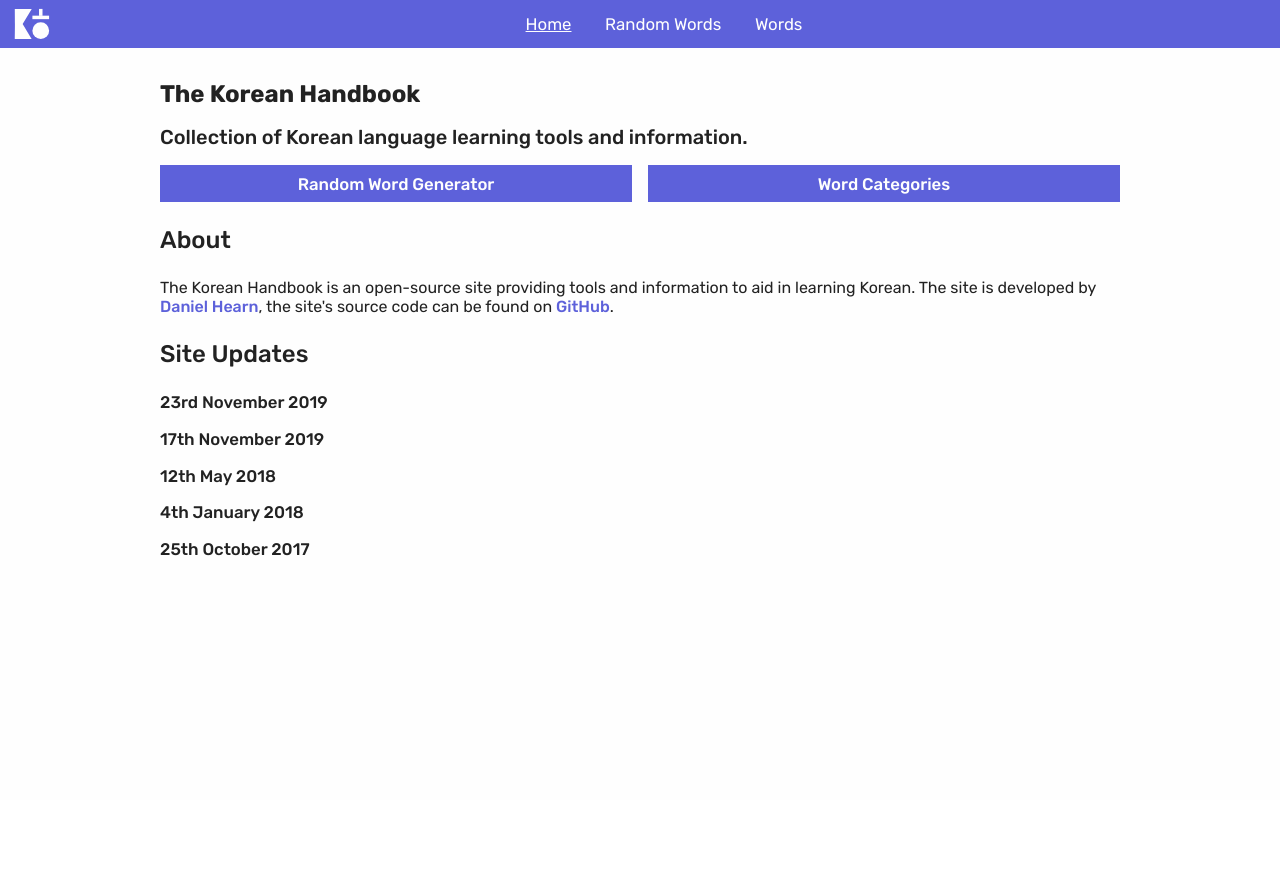
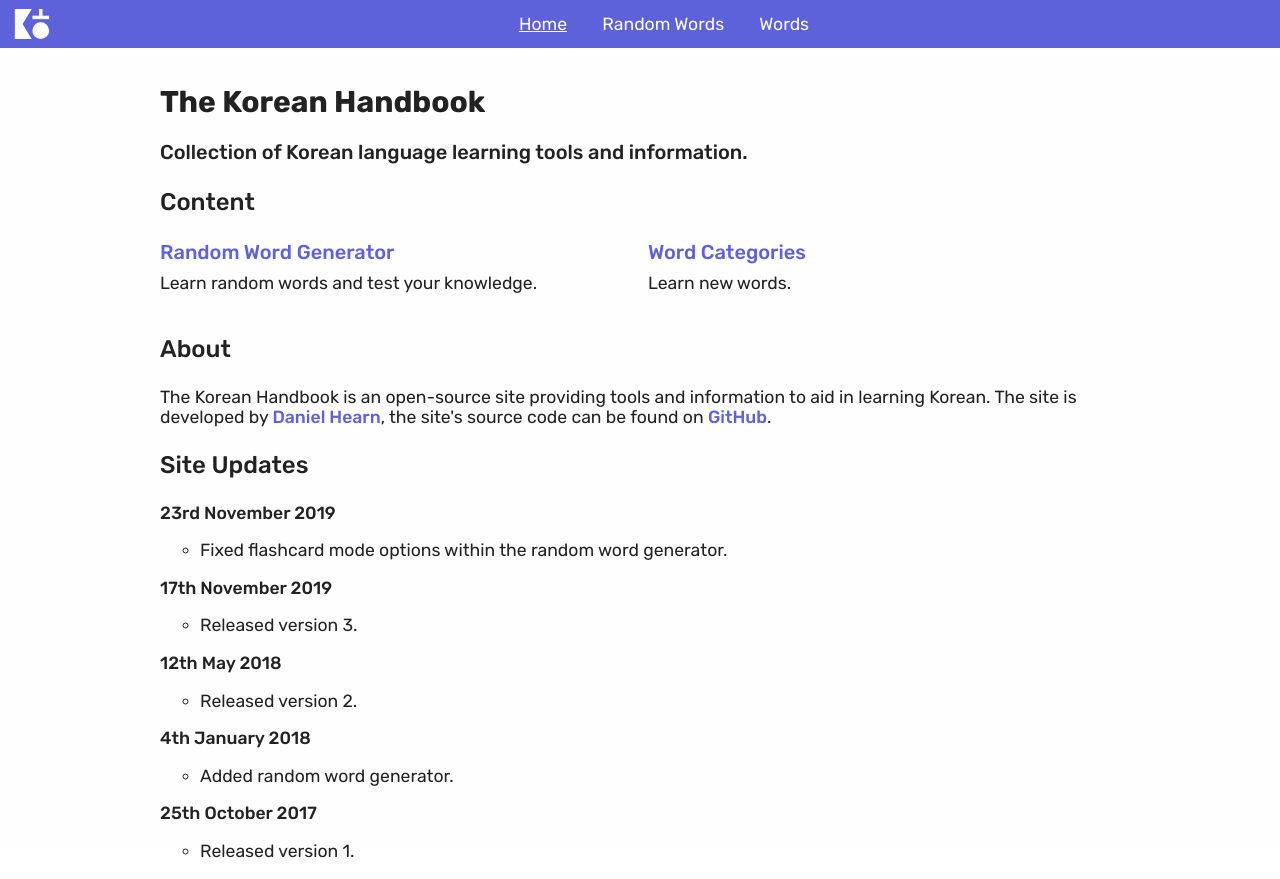
Before and after one commit to DanielHearn/korean-handbook, a Vue app in the folder korean-handbook/: page / in a window 1280 px wide. Before the commit the page ends 800 px from the top, so only its background shows below. Built offline with nearby package versions, Linux system fonts and the light colour scheme.

Commit message:
Improve styling and home page

```diff
--- a/korean-handbook/src/components/App/App.scss
+++ b/korean-handbook/src/components/App/App.scss
@@ -126,7 +126,7 @@ body {
   }
   .intro {
     h1 {
-      font-size: $l-size;
+      font-size: $l-size*1.25;
       font-weight: $bold-weight;
     }
     h2 {
@@ -137,34 +137,31 @@ body {
   .intro-links {
     display: flex;
     flex: 1 auto;
-    ul {
     margin: 0;
     list-style: none;
     padding: 0;
     display: grid;
     grid-template-columns: repeat(2, 1fr);
     grid-gap: 1em;
-      width: 100%;
-      li {
-        display: flex;
-        flex: 1 auto;
-        justify-content: center;
+    .intro-link {
       &:hover {
-          a {
         text-decoration: underline;
       }
+      a {
+        text-decoration: none;
       }
-        a {
-          display: flex;
-          flex: 1 auto;
-          justify-content: center;
-          color: $white;
+      .link-main {
+        font-size: $m-size;
+        font-weight: $medium-weight;
+        color: $accent;
+        margin: 0;
+      }
+      .link-description {
+        font-size: $s-size;
+        font-weight: $regular-weight;
         text-decoration: none;
-          padding: 0.5em;
-          font-size: $s-size;
-          font-weight: $medium-weight;
-          background: $accent;
-        }
+        color: $darker;
+        margin-top: 0.5em;
       }
     }
   }
@@ -313,7 +310,7 @@ button {
   flex-direction: column;
   margin: 0.5em 0;
   padding: 0.5em;
-  background: $light-grey;
+  background: $off-white;
   button {
     margin-right: 0.5em;
   }
@@ -328,7 +325,7 @@ button {
   color: $accent;
   font-weight: $medium-weight;
   &:hover, &:visited {
-    text-decoration: none;
+    text-decoration: underline;
     color: $accent;
   }
 }
@@ -379,6 +376,10 @@ button {
 .sub-heading {
   font-size: $m-size;
   font-weight: $medium-weight;
+}
+
+.text {
+  font-size: $s-size;
 }
 
 .search-list {
@@ -440,12 +441,13 @@ button {
 }
 
 @media screen and (max-width: 40em) {
+  .text {
+    font-size: 1.05em;
+  }
   .main {
     flex-direction: column;
     .intro-links {
-      ul {
       grid-template-columns: repeat(1, 1fr);
-      }
     }
     .page-header {
       padding: 1em;
--- a/korean-handbook/src/components/RandomWordGenerator/RandomWordGenerator.scss
+++ b/korean-handbook/src/components/RandomWordGenerator/RandomWordGenerator.scss
@@ -2,7 +2,7 @@
 
 .flashcards {
   .flashcard {
-    background: $light-grey;
+    background: $off-white;
     padding: 0.5em;
   }
 }
--- a/korean-handbook/src/components/RandomWordGenerator/RandomWordGenerator.vue
+++ b/korean-handbook/src/components/RandomWordGenerator/RandomWordGenerator.vue
@@ -3,7 +3,7 @@
     <div class="options">
       <div class="option">
         <input id="flashcardModeToggle" type="checkbox" v-model="flashcardMode" />
-        <label for="flashcardModeToggle">Flashcard Mode</label>
+        <label for="flashcardModeToggle" class="text">Flashcard Mode</label>
       </div>
       <div v-if="flashcardMode" class="flashcardmode">
         <div>
@@ -13,7 +13,7 @@
             value="toEnglish"
             v-model="languageDirection"
           />
-          <label for="englishDirectionToggle">To English</label>
+          <label for="englishDirectionToggle" class="text">To English</label>
         </div>
         <div>
           <input
@@ -22,34 +22,34 @@
             value="toKorean"
             v-model="languageDirection"
           />
-          <label for="koreanDirectionToggle">To Korean</label>
+          <label for="koreanDirectionToggle" class="text">To Korean</label>
         </div>
       </div>
       <div v-else>
-        <p>Activate flashcard mode to test if you know the translations of words.</p>
+        <p class="text">Activate flashcard mode to test if you know the translations of words.</p>
       </div>
     </div>
     <div v-if="flashcardMode" class="flashcards">
       <div class="flashcard">
-        <p v-if="languageDirection === 'toEnglish'">{{ word.k }}</p>
-        <p v-else>{{ word.e }}</p>
+        <p v-if="languageDirection === 'toEnglish'" class="text">{{ word.k }}</p>
+        <p v-else class="text">{{ word.e }}</p>
       </div>
       <div class="flashcard">
         <template v-if="showAnswer">
-          <p v-if="languageDirection === 'toEnglish'">{{ word.e }}</p>
-          <p v-else>{{ word.k }}</p>
+          <p v-if="languageDirection === 'toEnglish'" class="text">{{ word.e }}</p>
+          <p v-else class="text">{{ word.k }}</p>
         </template>
         <template v-else>
-          <p>Click the 'Show Answer' button to view the translation</p>
+          <p class="text">Click the 'Show Answer' button to view the translation</p>
         </template>
       </div>
     </div>
     <div v-else class="flashcards">
       <div class="flashcard">
-        <p>{{ word.k }}</p>
+        <p class="text">{{ word.k }}</p>
       </div>
       <div class="flashcard">
-        <p>{{ word.e }}</p>
+        <p class="text">{{ word.e }}</p>
       </div>
     </div>
     <div class="actions">
--- a/korean-handbook/src/scss/variables.scss
+++ b/korean-handbook/src/scss/variables.scss
@@ -6,11 +6,11 @@ $dark-grey: #4E4E57;
 $grey: #676770;
 $light-grey: #ececec;
 $white: #fefefe;
-$off-white: #e2e2e2;
+$off-white: #f3f3f3;
 
 $l-size: 1.5em;
 $m-size: 1.25em;
-$s-size: 1.05em;
+$s-size: 1.1em;
 
 $transition-slow: 0.2s;
 $transition-fast: 0.05s;
--- a/korean-handbook/src/views/Home.vue
+++ b/korean-handbook/src/views/Home.vue
@@ -5,19 +5,26 @@
         <h1>The Korean Handbook</h1>
         <h2>Collection of Korean language learning tools and information.</h2>
       </div>
-      <div class="intro-links">
-        <ul>
-          <li>
-            <router-link to="/random-words/all">Random Word Generator</router-link>
-          </li>
-          <li>
-            <router-link to="/info/">Word Categories</router-link>
-          </li>
-        </ul>
+      <div>
+        <p class="heading">Content</p>
+        <div class="intro-links">
+          <div class="intro-link">
+            <router-link to="/random-words/all">
+              <p class="link-main text-link">Random Word Generator</p>
+              <p class="link-description">Learn random words and test your knowledge.</p>
+            </router-link>
+          </div>
+          <div class="intro-link">
+            <router-link to="/info/">
+              <p class="link-main text-link">Word Categories</p>
+              <p class="link-description">Learn new words.</p>
+            </router-link>
+          </div>
+        </div>
       </div>
       <div>
         <p class="heading">About</p>
-        <p>
+        <p class="text">
           The Korean Handbook is an open-source site providing tools and information to aid in learning Korean.
           The site is developed by
           <a
@@ -35,7 +42,11 @@
         <ul class="update-list">
           <li v-for="update in $options.updates" :key="update.date">
             <p class="sub-heading">{{ update.date }}</p>
-            <p class="update-list--content">{{ update.description }}</p>
+            <ul class="update-list--content">
+              <li v-for="change in update.changes" :key="change">
+                <p class="text">{{ change }}</p>
+              </li>
+            </ul>
           </li>
         </ul>
       </div>
--- a/korean-handbook/src/views/Info.vue
+++ b/korean-handbook/src/views/Info.vue
@@ -19,7 +19,7 @@
       <div class="search-list">
         <ul class="text-list" v-if="Object.keys(filteredCategories).length">
           <li v-if="categoryFilter" class="list-item">
-            <p>{{ Object.keys(filteredCategories).length }} results found.</p>
+            <p class="text">{{ Object.keys(filteredCategories).length }} results found.</p>
           </li>
           <li
             v-for="category in filteredCategories"
@@ -32,7 +32,7 @@
         </ul>
         <ul class="text-list no-results" v-else>
           <li class="list-item">
-            <p>No results found for category search.</p>
+            <p class="text">No results found for category search.</p>
           </li>
         </ul>
       </div>
@@ -54,34 +54,36 @@
           </div>
           <ul class="grid grid--header">
             <li class="grid-item grid-header" v-if="filteredWords.length">
-              <p>English</p>
-              <p>Korean</p>
-              <p v-if="category.note_header">{{ category.note_header }}</p>
+              <p class="text">English</p>
+              <p class="text">Korean</p>
+              <p v-if="category.note_header" class="text">{{ category.note_header }}</p>
             </li>
           </ul>
         </div>
         <div class="page-content">
           <ul class="grid">
             <li v-if="filteredWords.length && wordFilter.length" class="grid-notice">
-              <p>{{filteredWords.length}} results for search.</p>
+              <p class="text">{{filteredWords.length}} results for search.</p>
             </li>
             <li v-if="!filteredWords.length && wordFilter.length" class="grid-notice">
-              <p>No results for search.</p>
+              <p class="text">No results for search.</p>
             </li>
             <li class="grid-item" v-for="word in filteredWords" :key="word.e+word.k">
-              <p>{{ word.e }}</p>
-              <p>{{ word.k }}</p>
-              <p v-if="word.n">{{ word.n }}</p>
+              <p class="text">{{ word.e }}</p>
+              <p class="text">{{ word.k }}</p>
+              <p v-if="word.n" class="text">{{ word.n }}</p>
             </li>
           </ul>
         </div>
       </template>
       <template v-else>
         <div class="page-header">
-          <h1 class="page-type-heading">Info</h1>
+          <h1 class="page-type-heading">Word Categories</h1>
         </div>
         <div class="page-content">
-          <p>Select a category from the category selection menu to look at a selection of words from the selected category.</p>
+          <p
+            class="text"
+          >Select a category from the category selection menu to look at a selection of words from the selected category.</p>
         </div>
       </template>
     </main-panel>
--- a/korean-handbook/src/views/RandomWords.vue
+++ b/korean-handbook/src/views/RandomWords.vue
@@ -14,7 +14,7 @@
       <div class="search-list">
         <ul class="text-list" v-if="Object.keys(filteredCategories).length">
           <li v-if="categoryFilter" class="list-item">
-            <p>{{ Object.keys(filteredCategories).length }} results found.</p>
+            <p class="text">{{ Object.keys(filteredCategories).length }} results found.</p>
           </li>
           <li :class="{active: id === 'all'}" class="list-item">
             <router-link :to="`/random-words/all`">All</router-link>
@@ -30,7 +30,7 @@
         </ul>
         <ul class="text-list no-results" v-else>
           <li class="list-item">
-            <p>No results found for category search</p>
+            <p class="text">No results found for category search</p>
           </li>
         </ul>
       </div>
@@ -40,7 +40,7 @@
         <h1 class="page-type-heading">Random Word Generator</h1>
         <h2 class="heading">{{ category.name }}</h2>
         <h3 class="sub-heading" v-if="category.korean">{{ category.korean }}</h3>
-        <p>Learn random words from categories of words.</p>
+        <p class="text">Learn random words from categories of words.</p>
       </div>
       <div class="page-content">
         <random-word-generator :category="category" :categories="$options.categories" />
```
Also changed, not shown: korean-handbook/package.json (+0 -19 lines), korean-handbook/.eslintrc.js. Lines whose indentation alone changed are shown as unchanged.
